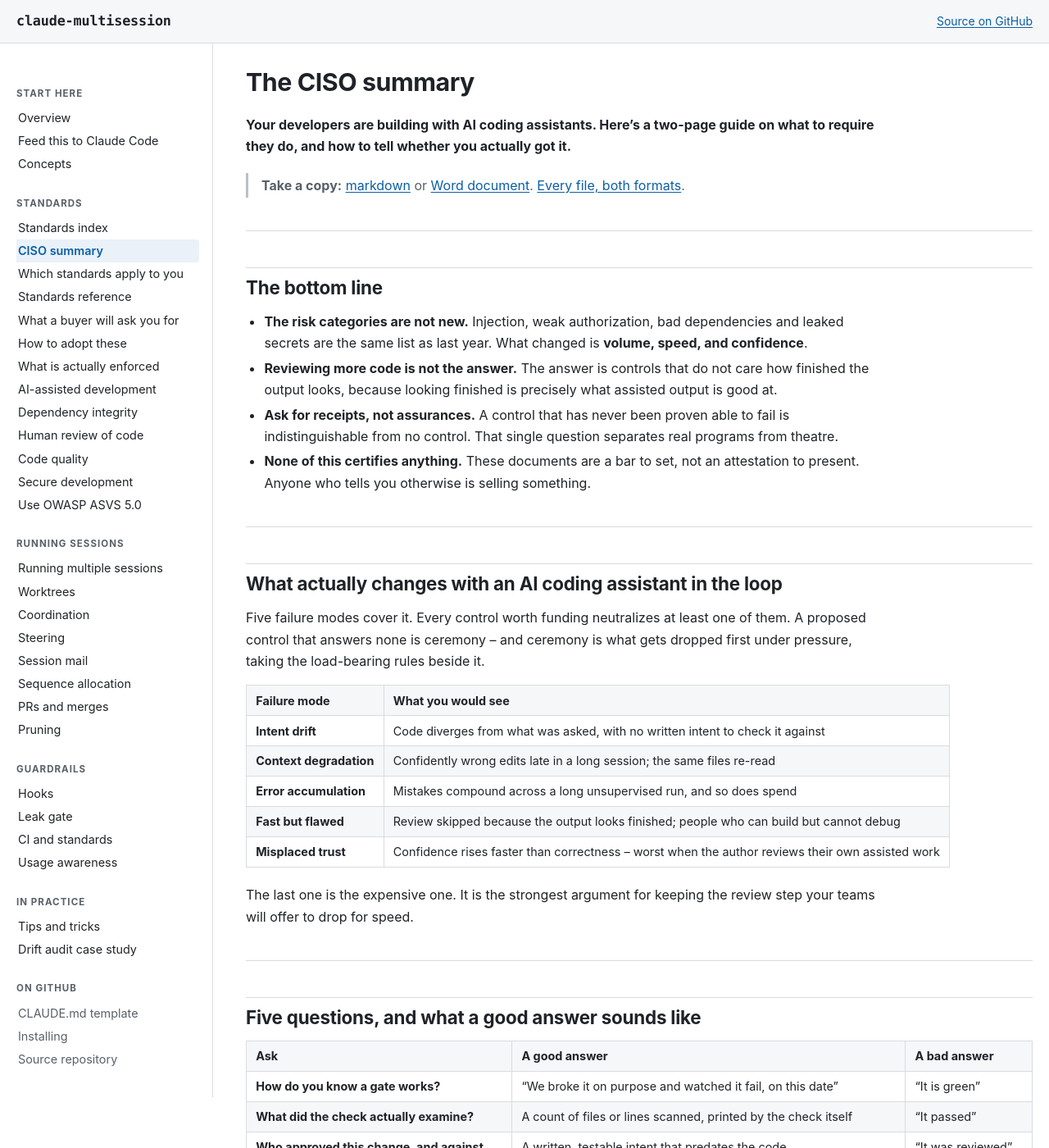
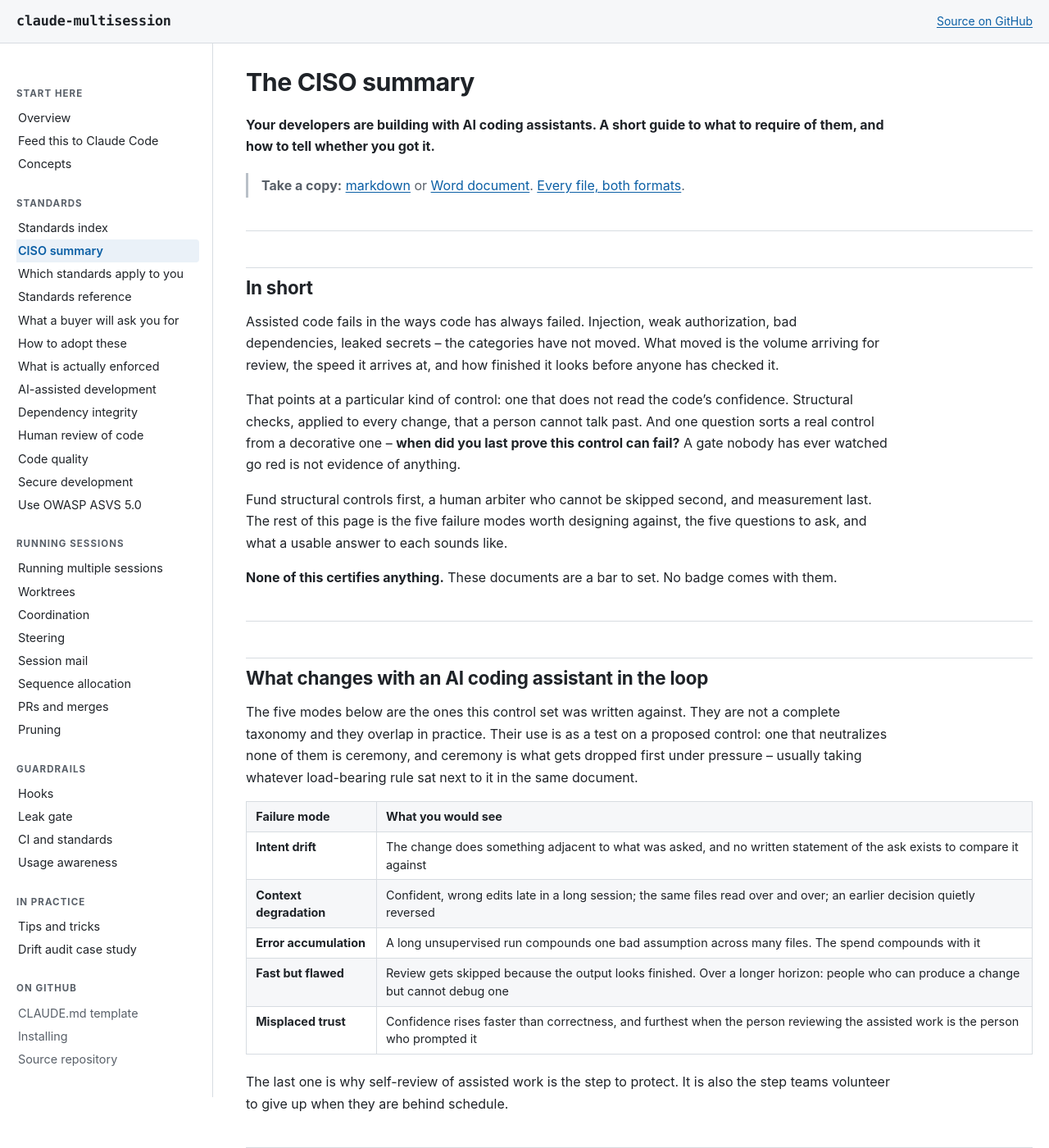
Before and after one commit to wshallwshall/secure-development-standards, a Jekyll site: the page built from docs/standards/CISO-SUMMARY.md, in a window 1280 px wide and 1400 px high. Shown: the whole window at 82% size. Built offline with Jekyll 4.4.1, drawn with Linux system fonts in a browser that asks for light colours; our own code applies the rules of GitHub Pages for plain Markdown files; some of the changed text lies outside the part shown.

Commit message:
docs(standards): stop the CISO summary ending every section on an epigram
The page reads as machine-written, and the cadence is why. Six of its seven sections closed
on a short quotable line ("Anyone who tells you otherwise is selling something", "That single
question separates real programs from theatre"). Human prose does not hit that beat every
time, and an epigram in the closing slot substitutes for the argument that should be there.
Most are cut; two that carry a real claim stay.

Second tell: a page whose thesis is "ask for receipts, not assurances" supplied none of its
own. "Five failure modes cover it" claimed completeness for a list with no source -- now
stated as the modes this control set was written against, not a taxonomy. "Weak or invertible
predictors of real defects" was an unsourced empirical claim, replaced with the Goodhart
argument that is actually defensible: a team measured on a number moves the number.

Third: the bad-answer column was a strawman. Nobody answers "It is green" or "It is popular".
The weak answers are now the plausible ones a competent team gives when the control is thinner
than the process around it, which is the failure worth recognizing.

Adds a BLUF, drops the chatty "Here's a two-page guide" subtitle, and adds the missing
diligence-packet row to the routing table.

```diff
--- a/docs/standards/CISO-SUMMARY.md
+++ b/docs/standards/CISO-SUMMARY.md
@@ -1,7 +1,7 @@
 # The CISO summary
 
-**Your developers are building with AI coding assistants. Here's a two-page guide on what to
-require they do, and how to tell whether you actually got it.**
+**Your developers are building with AI coding assistants. A short guide to what to require of them,
+and how to tell whether you got it.**
 
 > **Take a copy:**
 > [markdown](https://raw.githubusercontent.com/wshallwshall/claude-multisession/main/docs/standards/CISO-SUMMARY.md)
@@ -10,51 +10,63 @@ require they do, and how to tell whether you actually got it.**
 
 ---
 
-## The bottom line
+## In short
 
-- **The risk categories are not new.** Injection, weak authorization, bad dependencies and leaked
-  secrets are the same list as last year. What changed is **volume, speed, and confidence**.
-- **Reviewing more code is not the answer.** The answer is controls that do not care how finished
-  the output looks, because looking finished is precisely what assisted output is good at.
-- **Ask for receipts, not assurances.** A control that has never been proven able to fail is
-  indistinguishable from no control. That single question separates real programs from theatre.
-- **None of this certifies anything.** These documents are a bar to set, not an attestation to
-  present. Anyone who tells you otherwise is selling something.
+Assisted code fails in the ways code has always failed. Injection, weak authorization, bad
+dependencies, leaked secrets -- the categories have not moved. What moved is the volume arriving for
+review, the speed it arrives at, and how finished it looks before anyone has checked it.
+
+That points at a particular kind of control: one that does not read the code's confidence.
+Structural checks, applied to every change, that a person cannot talk past. And one question sorts a
+real control from a decorative one -- **when did you last prove this control can fail?** A gate
+nobody has ever watched go red is not evidence of anything.
+
+Fund structural controls first, a human arbiter who cannot be skipped second, and measurement last.
+The rest of this page is the five failure modes worth designing against, the five questions to ask,
+and what a usable answer to each sounds like.
+
+**None of this certifies anything.** These documents are a bar to set. No badge comes with them.
 
 ---
 
-## What actually changes with an AI coding assistant in the loop
+## What changes with an AI coding assistant in the loop
 
-Five failure modes cover it. Every control worth funding neutralizes at least one of them. A
-proposed control that answers none is ceremony -- and ceremony is what gets dropped first under
-pressure, taking the load-bearing rules beside it.
+The five modes below are the ones this control set was written against. They are not a complete
+taxonomy and they overlap in practice. Their use is as a test on a proposed control: one that
+neutralizes none of them is ceremony, and ceremony is what gets dropped first under pressure --
+usually taking whatever load-bearing rule sat next to it in the same document.
 
 | Failure mode | What you would see |
 |---|---|
-| **Intent drift** | Code diverges from what was asked, with no written intent to check it against |
-| **Context degradation** | Confidently wrong edits late in a long session; the same files re-read |
-| **Error accumulation** | Mistakes compound across a long unsupervised run, and so does spend |
-| **Fast but flawed** | Review skipped because the output looks finished; people who can build but cannot debug |
-| **Misplaced trust** | Confidence rises faster than correctness -- worst when the author reviews their own assisted work |
+| **Intent drift** | The change does something adjacent to what was asked, and no written statement of the ask exists to compare it against |
+| **Context degradation** | Confident, wrong edits late in a long session; the same files read over and over; an earlier decision quietly reversed |
+| **Error accumulation** | A long unsupervised run compounds one bad assumption across many files. The spend compounds with it |
+| **Fast but flawed** | Review gets skipped because the output looks finished. Over a longer horizon: people who can produce a change but cannot debug one |
+| **Misplaced trust** | Confidence rises faster than correctness, and furthest when the person reviewing the assisted work is the person who prompted it |
 
-The last one is the expensive one. It is the strongest argument for keeping the review step your
-teams will offer to drop for speed.
+The last one is why self-review of assisted work is the step to protect. It is also the step teams
+volunteer to give up when they are behind schedule.
 
 ---
 
 ## Five questions, and what a good answer sounds like
 
-| Ask | A good answer | A bad answer |
+The weak answers below are the plausible ones. That is the point -- none of them is obviously
+evasive, and each is what a competent team says when the underlying control is thinner than the
+process around it.
+
+| Ask | A good answer | A weak answer |
 |---|---|---|
-| **How do you know a gate works?** | "We broke it on purpose and watched it fail, on this date" | "It is green" |
-| **What did the check actually examine?** | A count of files or lines scanned, printed by the check itself | "It passed" |
-| **Who approved this change, and against what?** | A written, testable intent that predates the code | "It was reviewed" |
-| **Where did this dependency come from?** | Verified to exist before adoption, version pinned by hash | "It is popular" |
-| **What is in the release?** | An allowlist checked before publishing, not a sweep of the build directory | "Only what we built" |
+| **How do you know that gate works?** | "We turned the rule off on a branch, watched the build go red, and put the date in the commit" | "It has been green all quarter" |
+| **What did that check actually examine?** | The check prints its own scope -- files scanned, rules applied -- so a run that measured nothing is visible as one | "It runs on every pull request" |
+| **What was this change measured against?** | A written statement of intent, predating the code, specific enough that the code could fail it | "Two engineers approved it" |
+| **Where did this dependency come from?** | Confirmed to exist and to be the intended package before adoption, then pinned by hash | "It has a lot of stars and a recent release" |
+| **What is in the release?** | An allowlist of files, checked before publishing | "Whatever the build produces" |
 
-If an answer arrives as a percentage -- coverage, complexity, issue counts -- treat it as
-conversation, not verdict. Those numbers are weak or invertible predictors of real defects. Gating
-on them buys the appearance of rigor while the structural controls go unfunded.
+If an answer arrives as a percentage -- coverage, a complexity score, an issue count -- treat it as a
+conversation starter rather than a verdict. These track real defect rates loosely at best, and a
+team measured on one will move the number without moving the risk underneath it. Gating on it buys
+the appearance of rigor, and the structural controls are what goes unfunded instead.
 
 ---
 
@@ -66,7 +78,8 @@ on them buys the appearance of rigor while the structural controls go unfunded.
 2. **A human arbiter who cannot be skipped**, especially where a change touches restricted data or
    an authorization path.
 3. **Measurement, last, and never as a gate on its own.** Mutation testing, coverage visibility,
-   duplication detection and complexity triage inform a person. They do not certify anything.
+   duplication detection and complexity triage all inform a person. None of them certifies
+   anything.
 
 The order matters. Reversed, you get a dashboard and no controls.
 
@@ -74,9 +87,9 @@ The order matters. Reversed, you get a dashboard and no controls.
 
 ## What this is not
 
-- **Not a certification, and not an audit.** No badge, no pass mark. A completed self-assessment is
-  an argued position with pointers, and calling it more than that is the failure these documents
-  are most concerned with.
+- **Not a certification, and not an audit.** There is no badge and no pass mark. A completed
+  self-assessment is an argued position with pointers to evidence, and nothing here should be
+  presented as more than that.
 - **Not independently reviewed.** No outside party has reviewed this material.
 - **Not exhaustive.** It names at least the failure modes it was written against, not every risk
   your program carries.
@@ -93,6 +106,7 @@ The order matters. Reversed, you get a dashboard and no controls.
 | How to judge whether code is good, whoever wrote it | [Code quality](CODE-QUALITY.md) |
 | The process a build must satisfy | [Secure development](SECURE-DEVELOPMENT.md) |
 | Trusting what you did not write, and controlling what you ship | [Dependency integrity](DEPENDENCY-INTEGRITY.md) |
+| What a buyer will ask you to produce | [The diligence packet](DILIGENCE-PACKET.md) |
 | All of it, and how to adopt | [Overview](OVERVIEW.md) |
 
 **MIT licensed.** Adapt this, put your own name on it, and delete anything you cannot stand behind.
```
Also changed, not shown: 1 other file.
